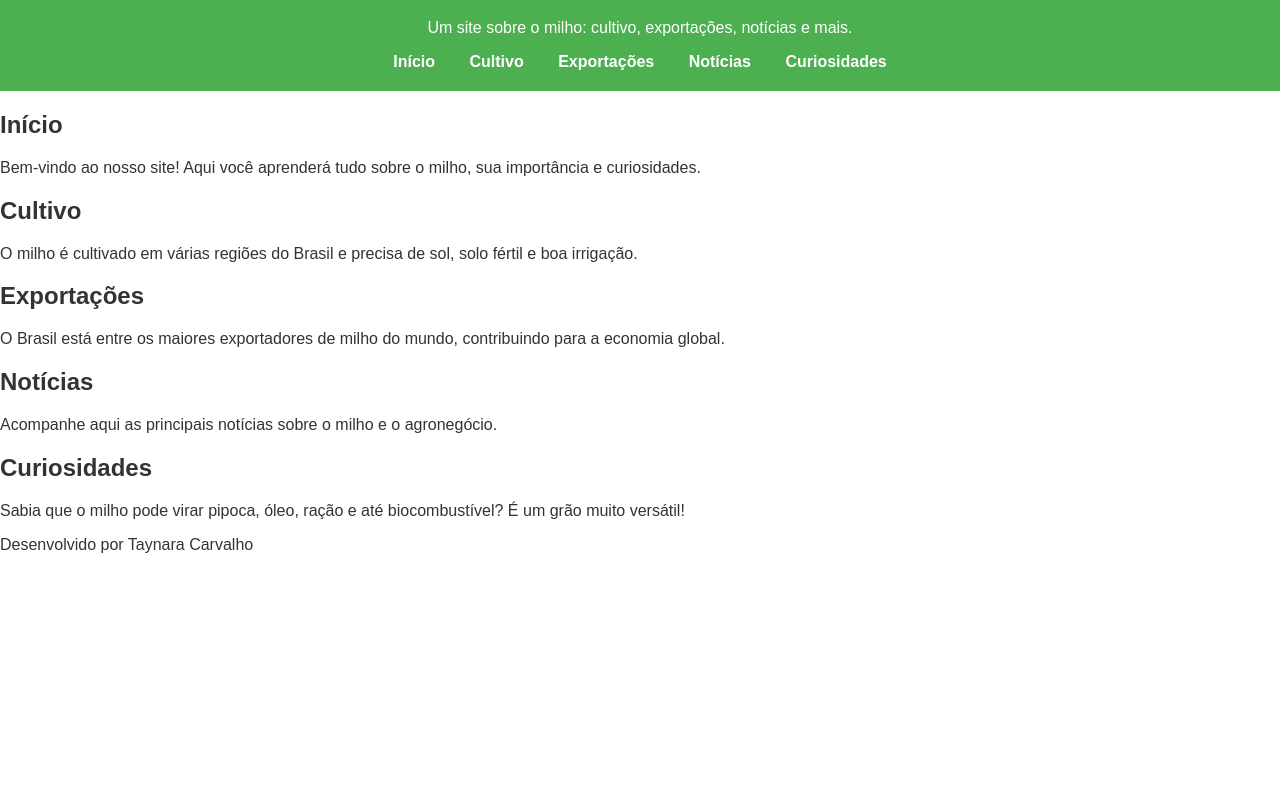
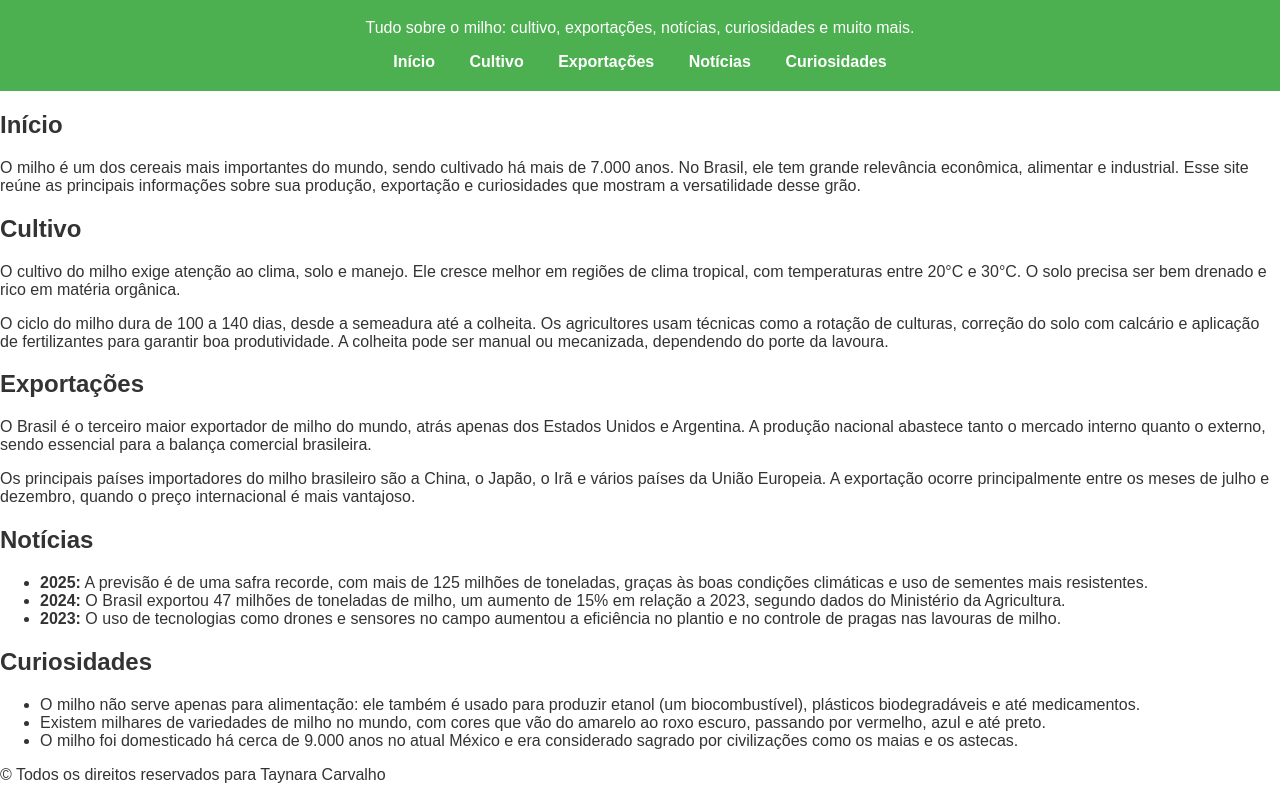
Before and after one commit to taynaracarvalho15/MILHO_EM_FOCO-Agrinho2025, a plain HTML site: page index.html in a window 1280 px wide. Shown: the part 81-881 px from the top of the page. Before the commit the page ends 800 px from the top, so only its background shows below. Drawn offline with Linux system fonts and the light colour scheme.

Commit message:
Update index.html

```diff
--- a/index.html
+++ b/index.html
@@ -1,17 +1,15 @@
 <!DOCTYPE html>
-<html lang="pt-BR">
 <html lang="pt-BR">
 <head>
   <meta charset="UTF-8" />
-  <meta name="viewport" content="width=device-width, initial-scale=1.0"/>
+  <meta name="viewport" content="width=device-width, initial-scale=1.0" />
   <title>Milho em Foco</title>
   <link rel="stylesheet" href="style.css" />
 </head>
 <body>
-
   <header>
     <h1>Milho em Foco</h1>
-    <p>Um site sobre o milho: cultivo, exportações, notícias e mais.</p>
+    <p>Tudo sobre o milho: cultivo, exportações, notícias, curiosidades e muito mais.</p>
     <nav>
       <a href="#inicio">Início</a>
       <a href="#cultivo">Cultivo</a>
@@ -21,34 +19,67 @@
     </nav>
   </header>
 
+  <main>
     <section id="inicio">
       <h2>Início</h2>
-    <p>Bem-vindo ao nosso site! Aqui você aprenderá tudo sobre o milho, sua importância e curiosidades.</p>
+      <p>
+        O milho é um dos cereais mais importantes do mundo, sendo cultivado há mais de 7.000 anos. No Brasil, ele tem grande relevância econômica, alimentar e industrial. Esse site reúne as principais informações sobre sua produção, exportação e curiosidades que mostram a versatilidade desse grão.
+      </p>
     </section>
 
     <section id="cultivo">
       <h2>Cultivo</h2>
-    <p>O milho é cultivado em várias regiões do Brasil e precisa de sol, solo fértil e boa irrigação.</p>
+      <p>
+        O cultivo do milho exige atenção ao clima, solo e manejo. Ele cresce melhor em regiões de clima tropical, com temperaturas entre 20°C e 30°C. O solo precisa ser bem drenado e rico em matéria orgânica.
+      </p>
+      <p>
+        O ciclo do milho dura de 100 a 140 dias, desde a semeadura até a colheita. Os agricultores usam técnicas como a rotação de culturas, correção do solo com calcário e aplicação de fertilizantes para garantir boa produtividade. A colheita pode ser manual ou mecanizada, dependendo do porte da lavoura.
+      </p>
     </section>
 
     <section id="exportacoes">
       <h2>Exportações</h2>
-    <p>O Brasil está entre os maiores exportadores de milho do mundo, contribuindo para a economia global.</p>
+      <p>
+        O Brasil é o terceiro maior exportador de milho do mundo, atrás apenas dos Estados Unidos e Argentina. A produção nacional abastece tanto o mercado interno quanto o externo, sendo essencial para a balança comercial brasileira.
+      </p>
+      <p>
+        Os principais países importadores do milho brasileiro são a China, o Japão, o Irã e vários países da União Europeia. A exportação ocorre principalmente entre os meses de julho e dezembro, quando o preço internacional é mais vantajoso.
+      </p>
     </section>
 
     <section id="noticias">
       <h2>Notícias</h2>
-    <p>Acompanhe aqui as principais notícias sobre o milho e o agronegócio.</p>
+      <ul>
+        <li>
+          <strong>2025:</strong> A previsão é de uma safra recorde, com mais de 125 milhões de toneladas, graças às boas condições climáticas e uso de sementes mais resistentes.
+        </li>
+        <li>
+          <strong>2024:</strong> O Brasil exportou 47 milhões de toneladas de milho, um aumento de 15% em relação a 2023, segundo dados do Ministério da Agricultura.
+        </li>
+        <li>
+          <strong>2023:</strong> O uso de tecnologias como drones e sensores no campo aumentou a eficiência no plantio e no controle de pragas nas lavouras de milho.
+        </li>
+      </ul>
     </section>
 
     <section id="curiosidades">
       <h2>Curiosidades</h2>
-    <p>Sabia que o milho pode virar pipoca, óleo, ração e até biocombustível? É um grão muito versátil!</p>
+      <ul>
+        <li>
+          O milho não serve apenas para alimentação: ele também é usado para produzir etanol (um biocombustível), plásticos biodegradáveis e até medicamentos.
+        </li>
+        <li>
+          Existem milhares de variedades de milho no mundo, com cores que vão do amarelo ao roxo escuro, passando por vermelho, azul e até preto.
+        </li>
+        <li>
+          O milho foi domesticado há cerca de 9.000 anos no atual México e era considerado sagrado por civilizações como os maias e os astecas.
+        </li>
+      </ul>
     </section>
+  </main>
 
   <footer>
-    <p>Desenvolvido por Taynara Carvalho</p>
+    <p>&copy; Todos os direitos reservados para Taynara Carvalho</p>
   </footer>
-
 </body>
   </html>
```
Lines whose indentation alone changed are shown as unchanged.
